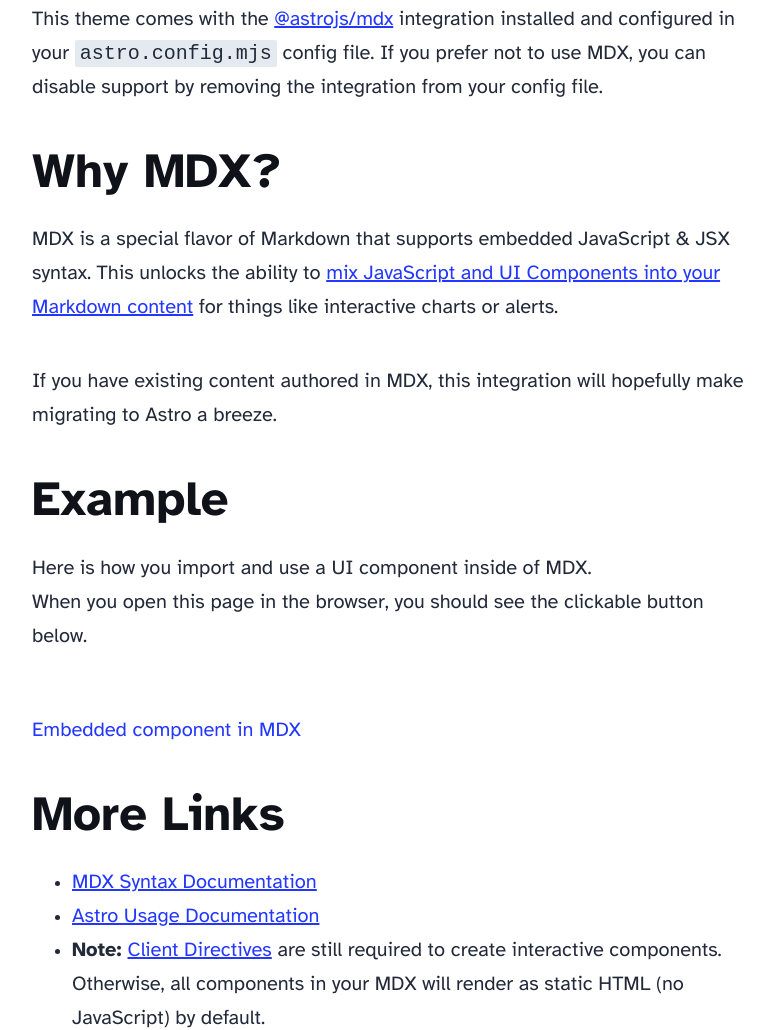
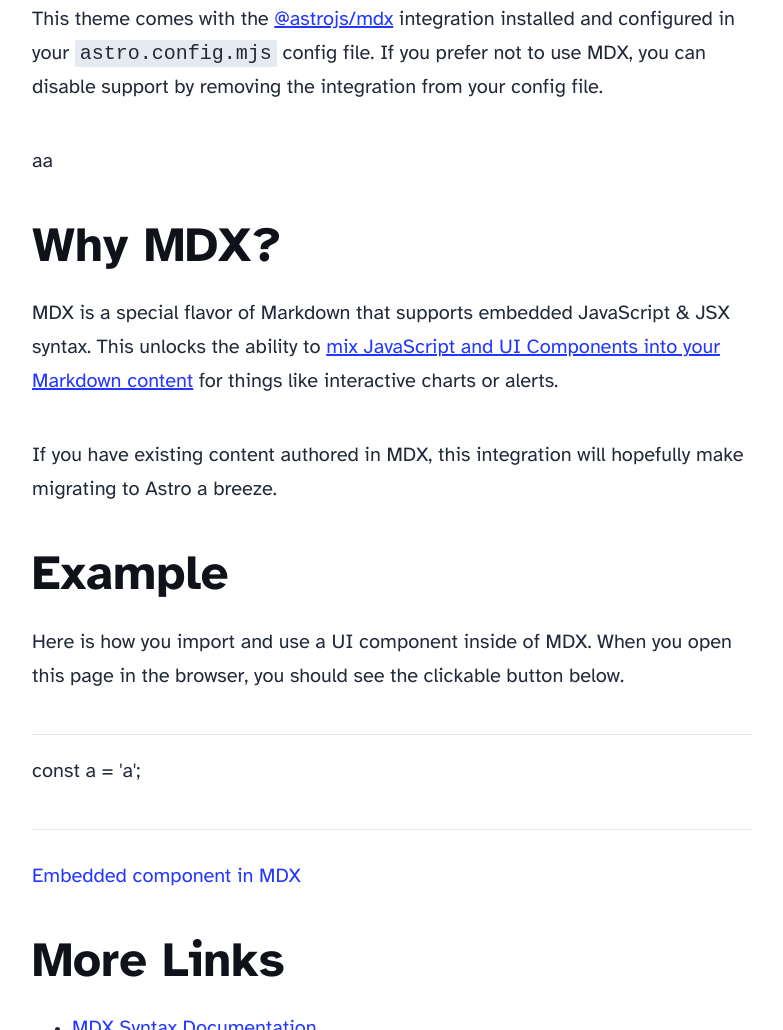
Before and after one commit to su-u/til, an Astro site in the folder js/astro/absolute-atmosphere/: page /blog/using-mdx in a window 1280 px wide. Shown: the part 870-1900 px from the top of the page, without its empty margins (248-1031 px from the left). Built offline with nearby package versions, Linux system fonts and the light colour scheme; Astro itself is replaced by a stand-in of ours.

Commit message:
Update using-mdx.mdx

```diff
--- a/js/astro/absolute-atmosphere/src/content/blog/using-mdx.mdx
+++ b/js/astro/absolute-atmosphere/src/content/blog/using-mdx.mdx
@@ -6,6 +6,8 @@
 ---
 
 This theme comes with the [@astrojs/mdx](https://docs.astro.build/en/guides/integrations-guide/mdx/) integration installed and configured in your `astro.config.mjs` config file. If you prefer not to use MDX, you can disable support by removing the integration from your config file.
+
+aa
 
 ## Why MDX?
 
@@ -18,7 +20,14 @@
 Here is how you import and use a UI component inside of MDX.
 When you open this page in the browser, you should see the clickable button below.
 
+---
+
+const a = 'a';
+
+---
+
 import HeaderLink from '../../components/HeaderLink.astro';
+
 
 <HeaderLink href="#" onclick="alert('clicked!')">
 	Embedded component in MDX
```
